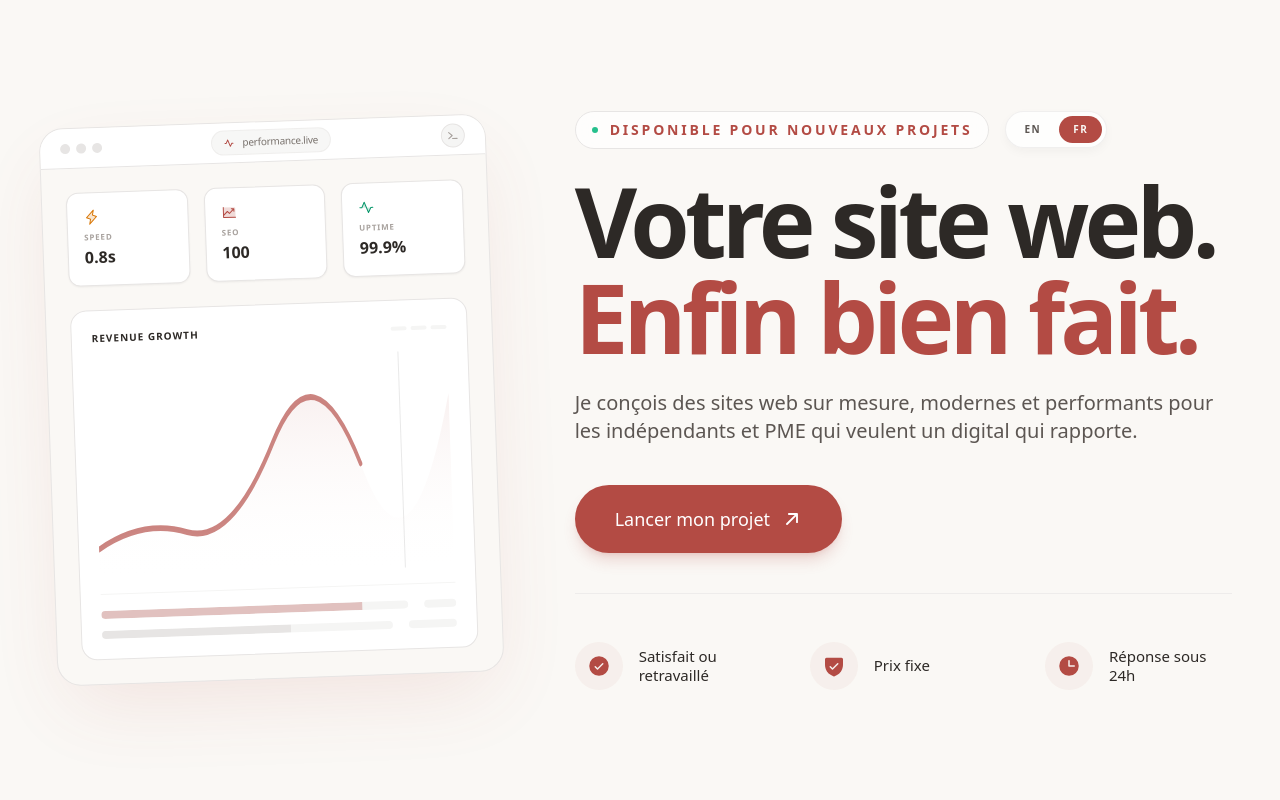
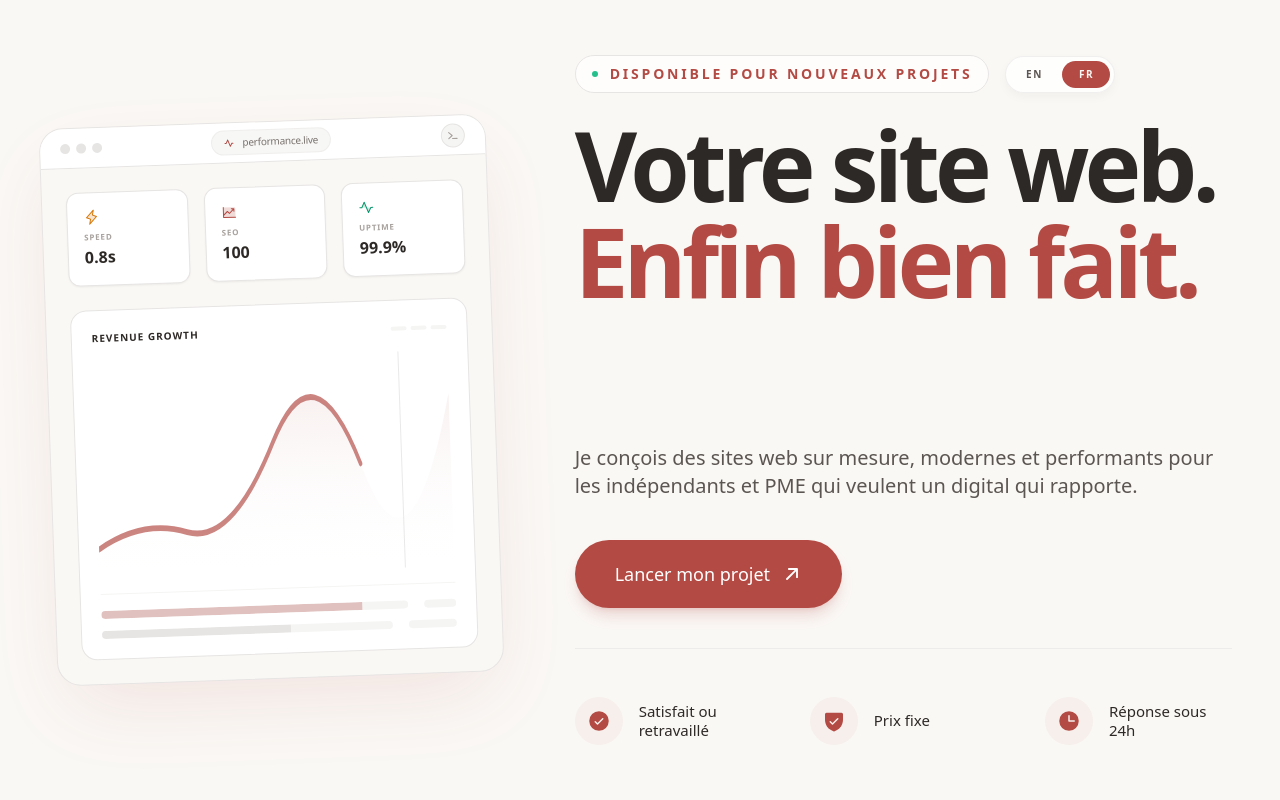
Before and after one commit to antoineghigny/antoine-ghigny-digital, a Next.js app: page /fr in a window 1280 px wide. Shown: the top 800 px of the page. Built offline with nearby package versions, Linux system fonts and the light colour scheme.

Commit message:
fix: stabilize hero layout with min-height and update VAT number

```diff
--- a/messages/en.json
+++ b/messages/en.json
@@ -69,6 +69,6 @@
       "legal": "Legal mentions",
       "privacy": "Privacy policy"
     },
-    "tva": "VAT BE0XXX.XXX.XXX"
+    "tva": "VAT BE 1033.932.403"
   }
 }
--- a/messages/fr.json
+++ b/messages/fr.json
@@ -69,6 +69,6 @@
       "legal": "Mentions légales",
       "privacy": "Politique de confidentialité"
     },
-    "tva": "TVA BE0XXX.XXX.XXX"
+    "tva": "TVA BE 1033.932.403"
   }
 }
--- a/src/components/LocaleSwitcher.tsx
+++ b/src/components/LocaleSwitcher.tsx
@@ -3,12 +3,13 @@
 import { useLocale } from 'next-intl';
 import { usePathname, useRouter } from '@/i18n/navigation';
 import { motion, AnimatePresence } from 'framer-motion';
-import { useState } from 'react';
+import { useState, useTransition } from 'react';
 
 export function LocaleSwitcher() {
   const locale = useLocale();
   const router = useRouter();
   const pathname = usePathname();
+  const [isPending, startTransition] = useTransition();
   const [hovered, setHovered] = useState<string | null>(null);
 
   const locales = [
@@ -17,16 +18,25 @@ export function LocaleSwitcher() {
   ];
 
   const handleLocaleChange = (newLocale: "en" | "fr") => {
-    if (newLocale === locale) return;
-    router.replace(pathname, { locale: newLocale, scroll: false });
+    if (newLocale === locale || isPending) return;
+
+    startTransition(() => {
+      router.replace(pathname, { locale: newLocale, scroll: false });
+    });
   };
 
   return (
     <motion.div
       initial={false}
-      animate={{ y: 0, opacity: 1 }}
+      animate={{
+        y: 0,
+        opacity: isPending ? 0.7 : 1,
+      }}
       className="backdrop-blur-md bg-white/80 border border-stone-200/60 p-0.5 md:p-1 rounded-full flex items-center gap-0.5 md:gap-1 shadow-sm overflow-hidden"
-      style={{ boxShadow: '0 4px 12px -2px rgba(45, 41, 38, 0.05)' }}
+      style={{
+        boxShadow: '0 4px 12px -2px rgba(45, 41, 38, 0.05)',
+        cursor: isPending ? 'wait' : 'default'
+      }}
     >
       {locales.map((l) => {
           const isActive = locale === l.id;
@@ -34,11 +44,12 @@ export function LocaleSwitcher() {
           return (
             <button
               key={l.id}
+              disabled={isPending}
               aria-label={`Switch to ${l.label === "FR" ? "French" : "English"}`}
               onClick={() => handleLocaleChange(l.id as "en" | "fr")}
-              onMouseEnter={() => setHovered(l.id)}
+              onMouseEnter={() => !isPending && setHovered(l.id)}
               onMouseLeave={() => setHovered(null)}
-              className="relative px-2.5 md:px-3.5 py-1.5 rounded-full text-[9px] md:text-[10px] font-bold tracking-[0.1em] md:tracking-[0.15em] transition-colors duration-200 outline-none uppercase"
+              className="relative w-8 md:w-12 py-1.5 rounded-full text-[9px] md:text-[10px] font-bold tracking-[0.1em] md:tracking-[0.15em] transition-all duration-200 outline-none uppercase disabled:cursor-wait flex items-center justify-center"
               style={{
                 color: isActive ? '#FAF8F5' : '#5C5652',
               }}
--- a/src/components/landing/HeroAndWhy.tsx
+++ b/src/components/landing/HeroAndWhy.tsx
@@ -208,7 +208,7 @@ export default function HeroAndWhy() {
                   </div>
                 </div>
 
-                <h1 className="text-5xl md:text-7xl lg:text-8xl font-bold text-[#2D2926] leading-[1.05] tracking-tighter">
+                <h1 className="text-5xl md:text-7xl lg:text-8xl font-bold text-[#2D2926] leading-[1.05] tracking-tighter min-h-[2.1em] md:min-h-[3.15em]">
                   {t("title_part1")}<br />
                   <span className="text-[#B34B44]">{t("title_part2")}</span>
                 </h1>
```
